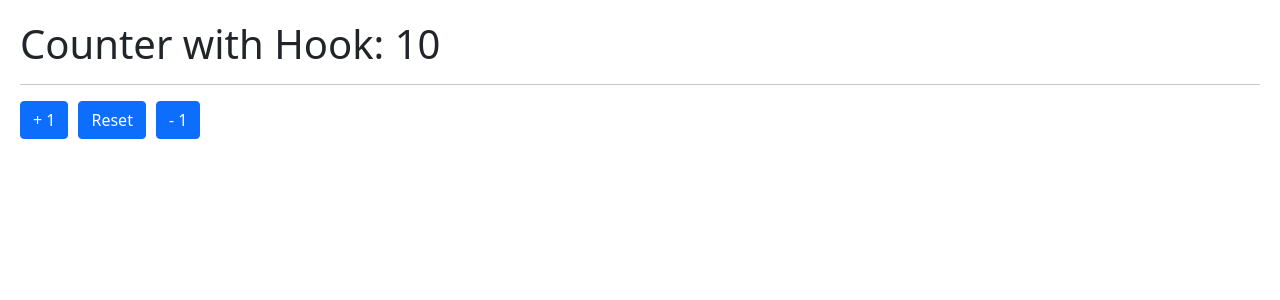
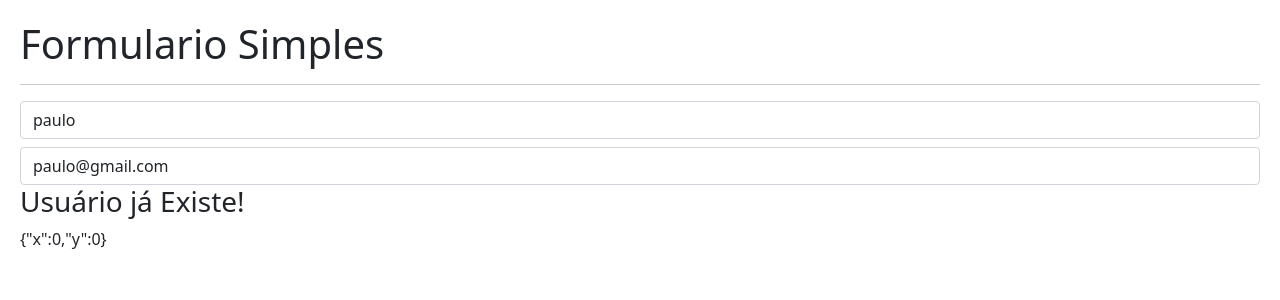
Before and after one commit to pauloosilas/react-mini-projects, a React (Vite) app in the folder hook-app/: page / in a window 1280 px wide. Shown: the top 300 px of the page. Built offline with nearby package versions, Linux system fonts and the light colour scheme.

Commit message:
useEffect hook

```diff
--- /dev/null
+++ b/hook-app/src/02-useEffect/Message.jsx
@@ -0,0 +1,26 @@
+import { useEffect, useState } from "react"
+
+export const Message = () => {
+
+    const [coords, setCoords]  = useState({x:0,y:0});
+
+    useEffect(() =>{
+        const onMouseMove = ({x,y}) => {
+           //const coords = {x,y};
+            setCoords({x,y})
+        }
+        window.addEventListener('mousemove', onMouseMove);
+
+        return () => {
+           window.removeEventListener('mousemove', onMouseMove);
+        }
+    }, [])
+
+    return (
+        <>
+            <h3>Usuário já Existe!</h3>
+            {JSON.stringify(coords)}
+        </>
+
+    )
+}
--- /dev/null
+++ b/hook-app/src/02-useEffect/SimpleForm.jsx
@@ -0,0 +1,64 @@
+import { useEffect, useState } from "react"
+import { Message } from "./Message";
+
+export const SimpleForm = () =>{
+
+    const [formState, setFormState] = useState({
+        username: 'paulo',
+        email:'paulo@gmail.com'
+    });
+
+    const { username, email } = formState;
+
+    const onInputChange = ({target})  => {
+       const { name, value} = target;
+       setFormState({
+             ...formState,
+             [name]: value
+       })
+        console.log({name, value})
+    }
+
+
+    useEffect(() => {
+     //   console.log('useEffect Called');
+    }, [])
+
+    useEffect(() => {
+      //  console.log('formState Called');
+    }, [formState])
+
+    useEffect(() => {
+     //   console.log('email Called');
+    }, [email])
+
+    return(
+        <>
+            <h1>Formulario Simples</h1>
+            <hr />
+
+            <input
+                type="text"
+                className="form-control"
+                placeholder="Username"
+                name="username"
+                value = {username}
+                onChange={onInputChange}
+            />
+
+            <input
+                type="email"
+                className="form-control mt-2"
+                placeholder="Email"
+                name="email"
+                value={email}
+                onChange={onInputChange}
+
+            />
+
+            {
+                (username === 'paulo') &&  <Message />
+            }
+        </>
+    )
+}
--- a/hook-app/src/main.jsx
+++ b/hook-app/src/main.jsx
@@ -2,11 +2,13 @@
 import ReactDOM from 'react-dom/client'
 
 //import { HooksApp } from './HooksApp.jsx'
-import { CounterWithCustomHook } from './01-useState/CounterWithCustomHook.jsx'
+//import { CounterWithCustomHook } from './01-useState/CounterWithCustomHook.jsx'
+import { SimpleForm } from './02-useEffect/SimpleForm.jsx'
+
 import './index.css'
 
 ReactDOM.createRoot(document.getElementById('root')).render(
-  <React.StrictMode>
-    <CounterWithCustomHook />
-  </React.StrictMode>,
+ // <React.StrictMode>
+    <SimpleForm />
+ // </React.StrictMode>,
 )
```
